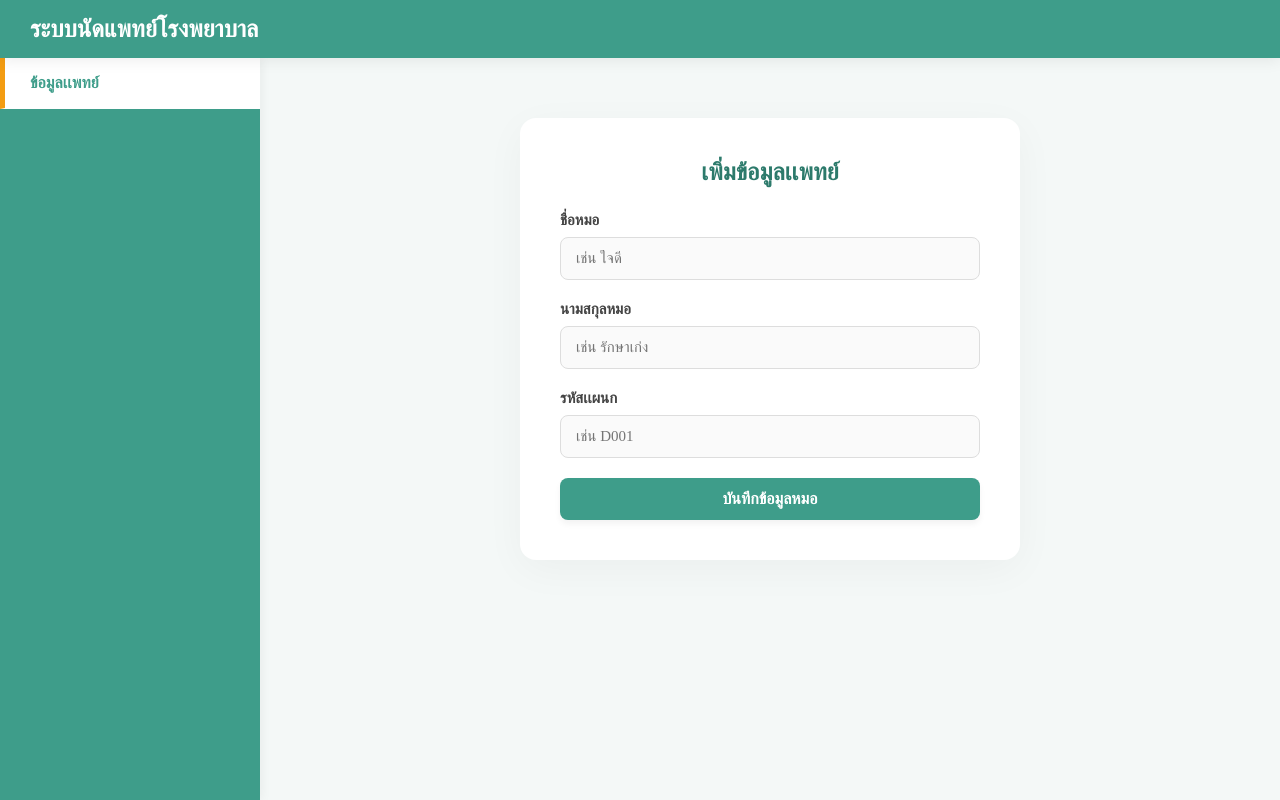
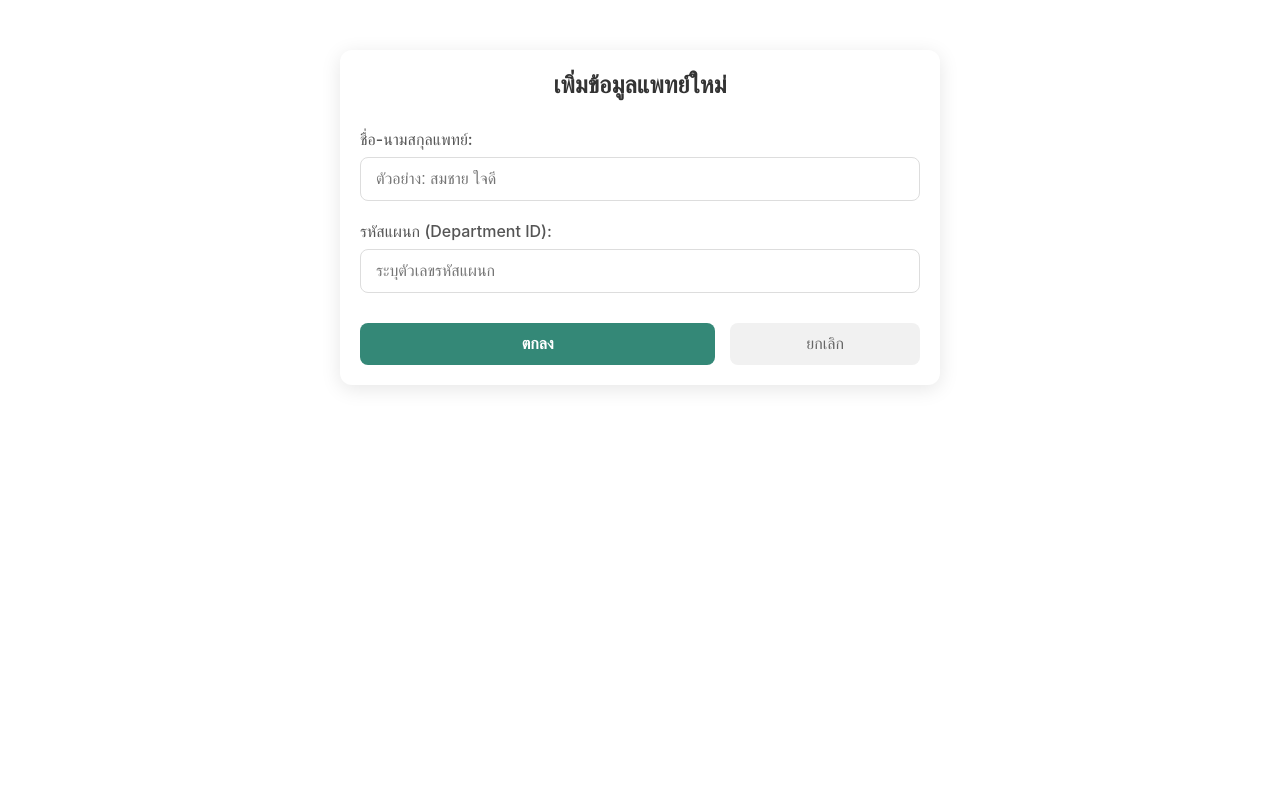
Before and after one commit to 020-Kittiphol/hospital-system-website, a Next.js app in the folder users-app/: page /doctors/adddoctors in a window 1280 px wide. Built offline with nearby package versions, Linux system fonts and the light colour scheme.

Commit message:
ีีupdate doctor

```diff
--- a/users-app/src/app/(Admin)/appointment/page.js
+++ b/users-app/src/app/(Admin)/appointment/page.js
@@ -64,6 +64,7 @@ export default function AppointmentPage() {
                                             <th>แผนกของแพทย์</th>
                                             <th>วัน/เดือน/ปี</th>
                                             <th>เวลา</th>
+
                                         </tr>
                                     </thead>
                                     <tbody>
--- a/users-app/src/app/(Admin)/doctors/adddoctors/page.js
+++ b/users-app/src/app/(Admin)/doctors/adddoctors/page.js
@@ -1,101 +1,101 @@
 "use client";
-import React from 'react';
-import Link from 'next/link';
-import { useRouter } from 'next/navigation';
+import { useState } from "react";
+import styles from './style.module.css';
+import { useRouter } from "next/navigation";
 
 export default function AddDoctorPage() {
+  const [doctorName, setDoctorName] = useState("");
+  const [departmentId, setDepartmentId] = useState("");
+  const [loading, setLoading] = useState(false);
   const router = useRouter();
 
-    const handleAddDoctor = async (e) => {
+  const handleAdd = async (e) => {
     e.preventDefault();
 
-        const formData = new FormData(e.target);
-        const data = Object.fromEntries(formData.entries());
+    // Validation เบื้องต้น
+    if (!doctorName.trim()) {
+      alert("กรุณากรอกชื่อ-นามสกุลแพทย์");
+      return;
+    }
+
+    setLoading(true);
 
     try {
-            const response = await fetch('/api/doctors', {
-                method: 'POST',
-                headers: {
-                    'Content-Type': 'application/json',
-                },
-                body: JSON.stringify(data),
+      const res = await fetch('/api/doctors', {
+        method: "POST",
+        headers: { "Content-Type": "application/json" },
+        body: JSON.stringify({
+          doctor_name: doctorName,
+          department_id: departmentId || null
+        }),
       });
 
-            if (response.ok) {
-                alert("บันทึกข้อมูลแพทย์ลงฐานข้อมูลเรียบร้อยแล้ว ✅");
-                router.push("/doctors");
+      const data = await res.json();
+
+      if (res.ok) {
+        alert("เพิ่มข้อมูลแพทย์สำเร็จ!");
+        // ล้างค่าในฟอร์ม
+        setDoctorName("");
+        setDepartmentId("");
+        // หรือจะให้กระโดดกลับไปหน้าหลัก
+        // router.push('/doctors');
       } else {
-                const errorData = await response.json();
-                alert("เกิดข้อผิดพลาด: " + errorData.error);
+        alert("เกิดข้อผิดพลาด: " + (data.error || "ไม่สามารถเพิ่มข้อมูลได้"));
       }
     } catch (error) {
-            console.error("Error:", error);
-            alert("ไม่สามารถติดต่อกับเซิร์ฟเวอร์ได้");
+      console.error("Fetch Error:", error);
+      alert("ไม่สามารถติดต่อเซิร์ฟเวอร์ได้ กรุณาลองใหม่อีกครั้ง");
+    } finally {
+      setLoading(false);
     }
   };
 
   return (
-        <>
-            <style>{`
-                .modern-wrapper { display: flex; flex-direction: column; min-height: 100vh; background-color: #f4f8f7; font-family: 'Sarabun', sans-serif; margin: 0; }
-                .modern-header { background: #3e9d8a; color: white; padding: 15px 30px; display: flex; justify-content: space-between; align-items: center; box-shadow: 0 2px 15px rgba(0,0,0,0.08); z-index: 10; }
-                .modern-body { display: flex; flex: 1; }
-                .modern-sidebar { width: 260px; background-color: #3e9d8a; flex-shrink: 0; box-shadow: 2px 0 10px rgba(0,0,0,0.05); }
-                .modern-sidebar a { display: block; padding: 16px 25px; color: rgba(255,255,255,0.85); text-decoration: none; border-bottom: 1px solid rgba(255,255,255,0.05); transition: all 0.3s; font-size: 16px; }
-                .modern-sidebar a:hover { background-color: rgba(255,255,255,0.1); color: white; }
-                .modern-sidebar a.active { background-color: white; color: #3e9d8a; font-weight: bold; border-left: 5px solid #f39c12; }
+    <div className={styles.container}>
+      <h2 className={styles.title}>เพิ่มข้อมูลแพทย์ใหม่</h2>
 
-                .modern-content { flex: 1; padding: 40px; display: flex; flex-direction: column; align-items: center; overflow-x: auto; }
-                .card-form { background: white; padding: 40px; border-radius: 16px; box-shadow: 0 10px 40px rgba(0,0,0,0.04); width: 100%; max-width: 500px; margin-top: 20px; }
-
-                .form-group { margin-bottom: 20px; }
-                .form-label { display: block; margin-bottom: 8px; font-weight: 600; color: #444; font-size: 15px; }
-                .form-input { width: 100%; padding: 12px 15px; border: 1px solid #ddd; border-radius: 8px; font-family: 'Sarabun'; transition: all 0.3s; font-size: 15px; background-color: #fafafa; box-sizing: border-box; }
-                .form-input:focus { border-color: #3e9d8a; box-shadow: 0 0 0 3px rgba(62, 157, 138, 0.15); outline: none; background-color: white; }
-
-                .btn-modern { padding: 12px 20px; border-radius: 8px; border: none; font-weight: bold; font-family: 'Sarabun'; cursor: pointer; transition: all 0.2s; color: white; text-decoration: none; font-size: 16px; box-shadow: 0 4px 6px rgba(0,0,0,0.05); width: 100%; display: block; text-align: center; }
-                .btn-modern:hover { transform: translateY(-2px); box-shadow: 0 6px 15px rgba(0,0,0,0.1); }
-                .btn-green { background-color: #3e9d8a; }
-            `}</style>
-
-            <div className="modern-wrapper">
-                <header className="modern-header">
-                    <h1 style={{ margin: 0, fontSize: '24px' }}>ระบบนัดแพทย์โรงพยาบาล</h1>
-                </header>
-
-                <div className="modern-body">
-                    <aside className="modern-sidebar">
-                        <Link href="/doctors" className="active">ข้อมูลเเพทย์</Link>
-                    </aside>
-
-                    <main className="modern-content">
-                        <div className="card-form">
-                            <h2 style={{ color: '#2c7a6b', margin: '0 0 25px 0', textAlign: 'center', fontSize: '24px' }}>เพิ่มข้อมูลเเพทย์</h2>
-
-                            <form onSubmit={handleAddDoctor}>
-                                <div className="form-group">
-                                    <label className="form-label">ชื่อหมอ</label>
-                                    <input type="text" name="first_name" className="form-input" placeholder="เช่น ใจดี" required />
+      <form onSubmit={handleAdd}>
+        <div className={styles.formGroup}>
+          <label className={styles.label}>ชื่อ-นามสกุลแพทย์:</label>
+          <input
+            type="text"
+            className={styles.input}
+            value={doctorName}
+            onChange={(e) => setDoctorName(e.target.value)}
+            placeholder="ตัวอย่าง: สมชาย ใจดี"
+            required
+          />
         </div>
 
-                                <div className="form-group">
-                                    <label className="form-label">นามสกุลหมอ</label>
-                                    <input type="text" name="last_name" className="form-input" placeholder="เช่น รักษาเก่ง" required />
+        <div className={styles.formGroup}>
+          <label className={styles.label}>รหัสแผนก (Department ID):</label>
+          <input
+            type="number"
+            className={styles.input}
+            value={departmentId}
+            onChange={(e) => setDepartmentId(e.target.value)}
+            placeholder="ระบุตัวเลขรหัสแผนก"
+          />
         </div>
 
-                                <div className="form-group">
-                                    <label className="form-label">รหัสเเผนก</label>
-                                    <input type="text" name="department_id" className="form-input" placeholder="เช่น D001" required />
+        <div className={styles.buttonGroup}>
+          <button
+            type="submit"
+            className={styles.btnSubmit}
+            disabled={loading}
+          >
+            {loading ? "กำลังบันทึก..." : "ตกลง"}
+          </button>
+
+          <button
+            type="button"
+            className={styles.btnCancel}
+            onClick={() => router.back()}
+          >
+            ยกเลิก
+          </button>
         </div>
-
-
-
-                                <button type="submit" className="btn-modern btn-green">บันทึกข้อมูลหมอ</button>
       </form>
     </div>
-                    </main>
-                </div>
-            </div>
-        </>
   );
 }
--- a/users-app/src/app/(Admin)/doctors/adddoctors/style.css
+++ /dev/null
@@ -1,259 +0,0 @@
-body {
-    font-family: 'Sarabun', 'Segoe UI', sans-serif;
-    background-color: #f4f7f6;
-    display: flex;
-    flex-direction: column;
-    min-height: 100vh;
-}
-
-.main-header {
-    background-color: #3e9d8a;
-    color: white;
-    padding: 15px 20px;
-    box-shadow: 0 2px 5px rgba(0,0,0,0.1);
-}
-
-.container {
-    display: flex;
-    flex: 1;
-}
-
-.sidebar {
-    width: 250px;
-    background-color: #3e9d8a;
-    color: white;
-}
-
-.menu-title {
-    padding: 15px 20px;
-    font-size: 1.1rem;
-    font-weight: bold;
-    border-bottom: 1px solid rgba(255,255,255,0.2);
-}
-
-.nav-item {
-    display: block;
-    padding: 15px 20px;
-    color: white;
-    text-decoration: none;
-    transition: 0.3s;
-}
-
-.nav-item:hover { background-color: #348877; }
-.nav-item.active { background-color: white; color: #3e9d8a; font-weight: bold; }
-
-.content {
-    flex: 1;
-    padding: 30px;
-}
-
-.card {
-    background: white;
-    border-radius: 8px;
-    box-shadow: 0 4px 15px rgba(0,0,0,0.05);
-    padding: 25px;
-    min-height: 450px;
-}
-
-.card-header {
-    display: flex;
-    justify-content: space-between;
-    align-items: center;
-    margin-bottom: 20px;
-}
-
-.table-container {
-    border: 1px solid #ddd;
-    border-radius: 4px;
-    overflow: hidden;
-}
-
-table {
-    width: 100%;
-    border-collapse: collapse;
-}
-
-th {
-    background-color: #3e9d8a;
-    color: white;
-    padding: 12px;
-    text-align: center;
-    border-right: 1px solid rgba(255,255,255,0.2);
-}
-
-td {
-    padding: 12px;
-    text-align: center;
-    border-bottom: 1px solid #eee;
-}
-
-.card form {
-    display: flex;
-    flex-direction: column;
-}
-
-.card label {
-    margin-top: 10px;
-    margin-bottom: 5px;
-    font-size: 14px;
-    font-weight: bold;
-}
-
-.card input {
-    padding: 10px;
-    border-radius: 8px;
-    border: 1px solid #ccc;
-    transition: 0.3s;
-    font-family: 'Sarabun', sans-serif;
-}
-
-.card input:focus {
-    border-color: #009688;
-    outline: none;
-    box-shadow: 0 0 5px rgba(0, 150, 136, 0.3);
-}
-
-.card button[type="submit"] {
-    margin-top: 20px;
-    padding: 12px;
-    background: #009688;
-    color: white;
-    border: none;
-    border-radius: 8px;
-    cursor: pointer;
-    transition: 0.3s;
-    font-family: 'Sarabun', sans-serif;
-    font-weight: bold;
-}
-
-.card button[type="submit"]:hover {
-    background: #00796b;
-}
-
-
-.action-bar {
-    display: flex;
-    gap: 10px;
-    justify-content: flex-start;
-}
-
-.btn {
-    border: none;
-    padding: 10px 18px;
-    border-radius: 8px;
-    cursor: pointer;
-    font-family: 'Sarabun', sans-serif;
-    font-size: 14px;
-    text-decoration: none !important;
-    transition: 0.3s;
-    display: inline-block;
-}
-
-.btn-add { background: #4Caf50; color: white; }
-.btn-add:hover { background: #43a047; }
-
-.btn-edit { background: #2196f3; color: white; }
-.btn-edit:hover { background: #1976d2; }
-
-.btn-delete { background: #f44336; color: white; }
-.btn-delete:hover { background: #d32f2f; }
-
-.login-container {
-    position: absolute;
-    top: 15px;
-    right: 20px;
-}
-
-.bc {
-    background: white;
-    color: black;
-    padding: 8px 16px;
-    border: none;
-    border-radius: 6px;
-    cursor: pointer;
-    font-weight: bold;
-    transition: 0.2s;
-}
-
-.bc:hover {
-    background: #f0f0f0;
-}
-
-.navbar {
-    background: white;
-    padding: 12px 30px;
-    box-shadow: 0 2px 8px rgba(0,0,0,0.05);
-}
-
-.navbar a {
-    margin-right: 20px;
-    text-decoration: none;
-    color: #333;
-    font-weight: 500;
-    transition: 0.3s;
-}
-
-.navbar a:hover {
-    color: #009688;
-}
-
-.hero {
-    position: relative;
-    height: 350px;
-    display: flex;
-    justify-content: center;
-    align-items: center;
-}
-
-.hero::after {
-    content: "";
-    position: absolute;
-    inset: 0;
-    background: rgba(255,255,255,0.6);
-    backdrop-filter: blur(2px);
-    z-index: 1;
-}
-
-.hero h1 {
-    position: relative;
-    font-size: 60px;
-    letter-spacing: 5px;
-    color: #004d40;
-    animation: fadeIn 1s ease;
-    z-index: 2;
-}
-
-.menu-section {
-    display: flex;
-    justify-content: center;
-    gap: 25px;
-    padding: 40px;
-    flex-wrap: wrap;
-}
-
-.menu-card {
-    width: 220px;
-    height: 120px;
-    background: white;
-    border-radius: 15px;
-    display: flex;
-    justify-content: center;
-    align-items: center;
-    font-weight: bold;
-    font-size: 18px;
-    color: #333;
-    box-shadow: 0 8px 25px rgba(0,0,0,0.08);
-    cursor: pointer;
-    transition: 0.3s;
-}
-
-.menu-card:hover {
-    transform: translateY(-8px) scale(1.03);
-    background: linear-gradient(135deg, #009688, #26a69a);
-    color: white;
-}
-
-@keyframes fadeIn {
-    from {opacity: 0; transform: translateY(20px);}
-    to {opacity: 1; transform: translateY(0);}
-}
--- /dev/null
+++ b/users-app/src/app/(Admin)/doctors/adddoctors/style.module.css
@@ -0,0 +1,104 @@
+/* Container หลัก */
+.container {
+  max-width: 600px;
+  margin: 50px auto;
+  padding: 20px;
+  background-color: #ffffff;
+  border-radius: 12px;
+  box-shadow: 0 4px 20px rgba(0, 0, 0, 0.1);
+  font-family: 'Inter', -apple-system, sans-serif;
+}
+
+/* หัวข้อฟอร์ม */
+.title {
+  text-align: center;
+  color: #333;
+  margin-bottom: 30px;
+  font-size: 1.5rem;
+  font-weight: 600;
+}
+
+/* กลุ่ม Input */
+.formGroup {
+  margin-bottom: 20px;
+}
+
+.formGroup label {
+  display: block;
+  margin-bottom: 8px;
+  color: #555;
+  font-weight: 500;
+}
+
+/* สไตล์ช่องกรอกข้อมูล */
+.input {
+  width: 100%;
+  padding: 12px 15px;
+  border: 1px solid #ddd;
+  border-radius: 8px;
+  font-size: 1rem;
+  transition: border-color 0.3s ease;
+  box-sizing: border-box; /* สำคัญมากเพื่อให้ padding ไม่ดันความกว้าง */
+}
+
+.input:focus {
+  outline: none;
+  border-color: #348877; /* สีเขียวตามธีมเดิมของคุณ */
+  box-shadow: 0 0 0 3px rgba(52, 136, 119, 0.1);
+}
+
+/* กลุ่มปุ่มกด */
+.buttonGroup {
+  display: flex;
+  gap: 15px;
+  margin-top: 30px;
+}
+
+/* ปุ่มตกลง/เพิ่มข้อมูล */
+.btnSubmit {
+  flex: 2;
+  padding: 12px;
+  background-color: #348877;
+  color: white;
+  border: none;
+  border-radius: 8px;
+  font-size: 1rem;
+  font-weight: 600;
+  cursor: pointer;
+  transition: background-color 0.3s ease;
+}
+
+.btnSubmit:hover {
+  background-color: #2a6d5f;
+}
+
+/* ปุ่มยกเลิก */
+.btnCancel {
+  flex: 1;
+  padding: 12px;
+  background-color: #f1f1f1;
+  color: #666;
+  border: none;
+  border-radius: 8px;
+  font-size: 1rem;
+  font-weight: 500;
+  cursor: pointer;
+  transition: background-color 0.3s ease;
+}
+
+.btnCancel:hover {
+  background-color: #e5e5e5;
+  color: #333;
+}
+
+/* ปรับแต่ง Responsive สำหรับมือถือ */
+@media (max-width: 480px) {
+  .container {
+    margin: 20px;
+    padding: 15px;
+  }
+
+  .buttonGroup {
+    flex-direction: column;
+  }
+}
```
Also changed, not shown: users-app/src/app/api/appointment/route.js (+23 -9 lines), users-app/src/app/api/doctors/route.js (+25 -17 lines). Lines whose indentation alone changed are shown as unchanged.
